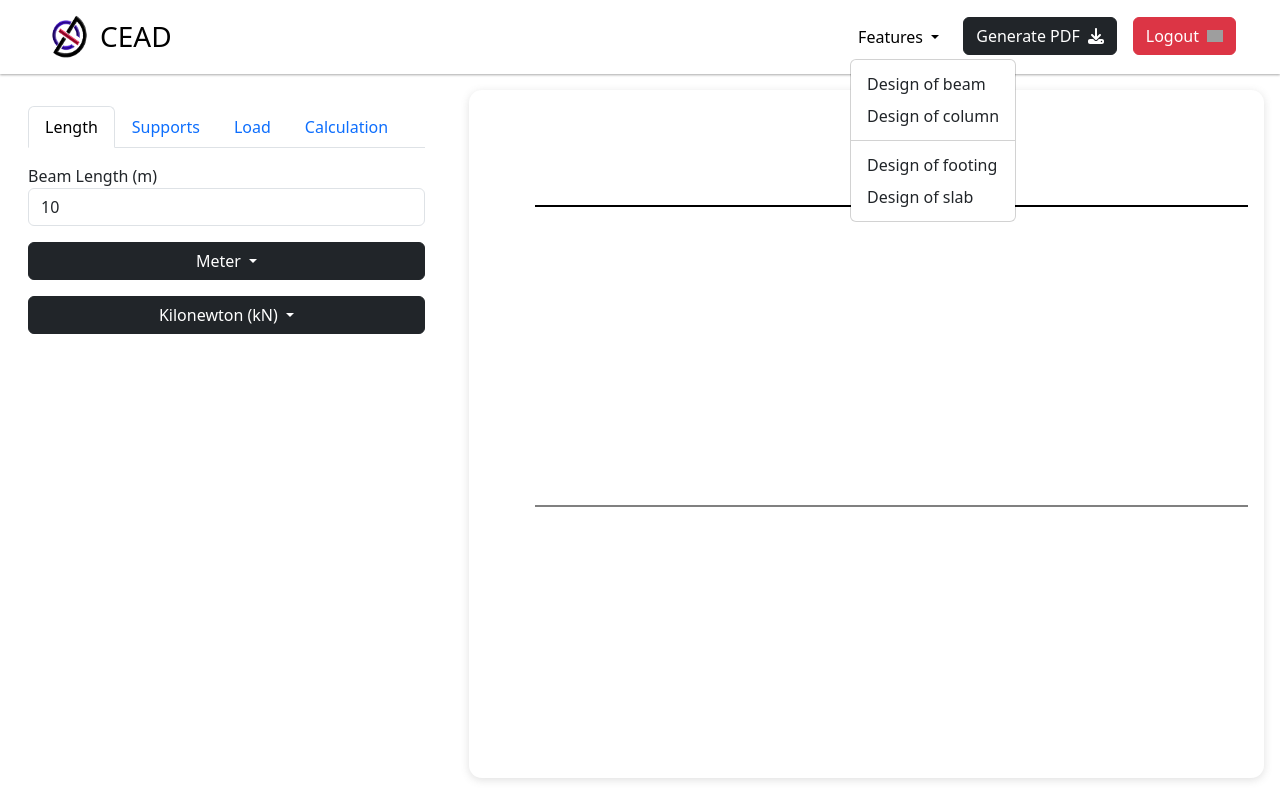
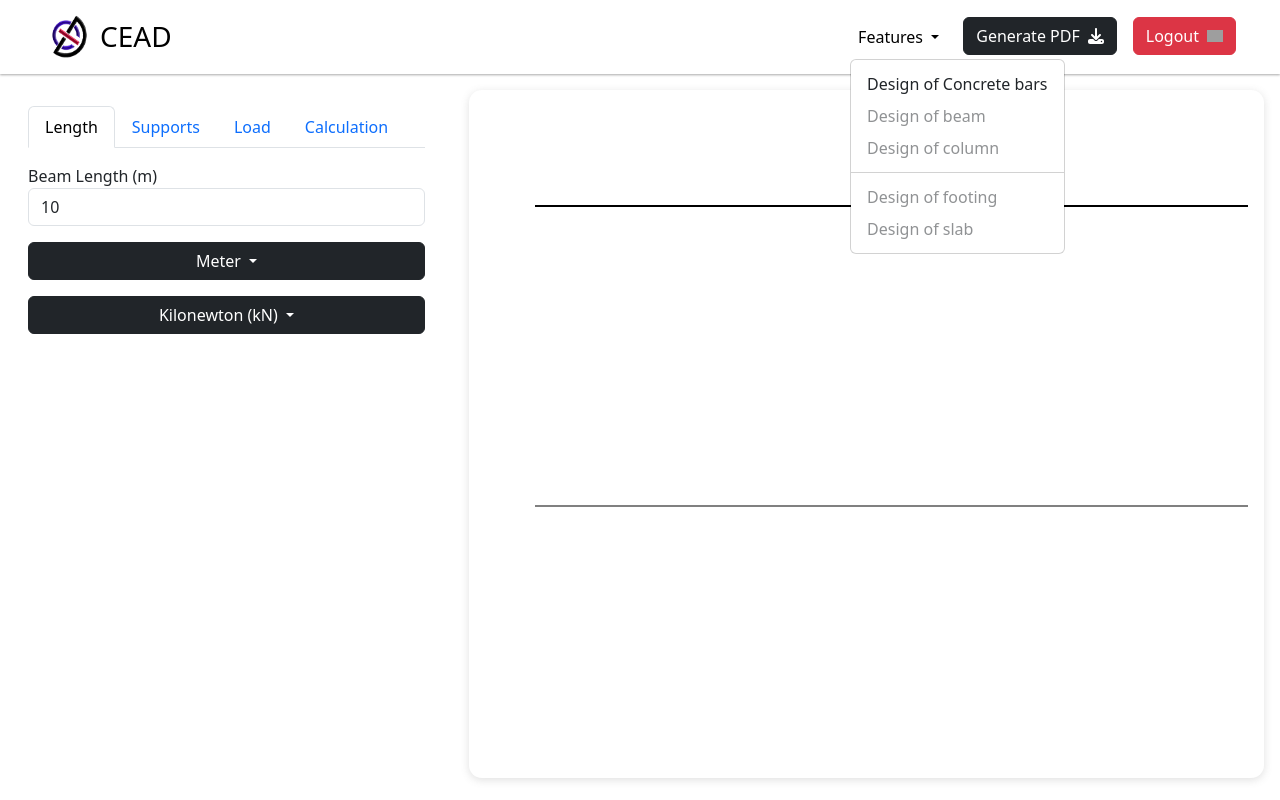
Before and after one commit to Midhunnairts/beam-builder, an Angular app: page /dashboard in a window 1280 px wide. Both pictures are taken after a click on the button "Features". Built offline with nearby package versions, Linux system fonts and the light colour scheme; grey boxes are pictures that could not be loaded.

Commit message:
changes in navbar

```diff
--- a/src/app/navbar/navbar.component.html
+++ b/src/app/navbar/navbar.component.html
@@ -8,25 +8,15 @@
 </div> -->
 <nav class="navbar navbar-expand-lg bg-body-tertiary">
   <div class="container-fluid">
-    <a class="navbar-brand d-flex gap-2 align-items-center" href="#"
-      ><img src="/assets/images/cead-logo.png" class="navbar-logo" />
-      <h3 class="m-0">CEAD</h3></a
-    >
-    <button
-      class="navbar-toggler"
-      type="button"
-      data-bs-toggle="collapse"
-      data-bs-target="#navbarSupportedContent"
-      aria-controls="navbarSupportedContent"
-      aria-expanded="false"
-      aria-label="Toggle navigation"
-    >
+    <a class="navbar-brand d-flex gap-2 align-items-center" href="/dashboard"><img src="/assets/images/cead-logo.png"
+        class="navbar-logo" />
+      <h3 class="m-0">CEAD</h3>
+    </a>
+    <button class="navbar-toggler" type="button" data-bs-toggle="collapse" data-bs-target="#navbarSupportedContent"
+      aria-controls="navbarSupportedContent" aria-expanded="false" aria-label="Toggle navigation">
       <span class="navbar-toggler-icon"></span>
     </button>
-    <div
-      class="collapse navbar-collapse justify-content-md-end"
-      id="navbarSupportedContent"
-    >
+    <div class="collapse navbar-collapse justify-content-md-end" id="navbarSupportedContent">
       <!-- <ul class="navbar-nav me-auto mb-2 mb-lg-0">
         <li class="nav-item">
           <a class="nav-link active" aria-current="page" href="#">Home</a>
@@ -58,21 +48,18 @@
       <div class="d-flex gap-3">
         <ul class="navbar-nav me-auto mb-2 mb-lg-0 gap-3">
           <li class="nav-item dropdown">
-            <a
-              class="nav-link dropdown-toggle"
-              href="#"
-              role="button"
-              data-bs-toggle="dropdown"
-              aria-expanded="false"
-            >
+            <a class="nav-link dropdown-toggle" href="#" role="button" data-bs-toggle="dropdown" aria-expanded="false">
               Features
             </a>
             <ul class="dropdown-menu">
-              <li><a class="dropdown-item" href="#">Design of beam</a></li>
-              <li><a class="dropdown-item" href="#">Design of column</a></li>
-              <li><hr class="dropdown-divider" /></li>
-              <li><a class="dropdown-item" href="#">Design of footing</a></li>
-              <li><a class="dropdown-item" href="#">Design of slab</a></li>
+              <li><a class="dropdown-item" href="/concrete">Design of Concrete bars</a></li>
+              <li><a class="dropdown-item disabled" href="#">Design of beam</a></li>
+              <li><a class="dropdown-item disabled" href="#">Design of column</a></li>
+              <li>
+                <hr class="dropdown-divider" />
+              </li>
+              <li><a class="dropdown-item disabled" href="#">Design of footing</a></li>
+              <li><a class="dropdown-item disabled" href="#">Design of slab</a></li>
             </ul>
           </li>
           <li class="nav-item">
@@ -81,7 +68,30 @@
             </button>
           </li>
           <li class="nav-item ">
-            <button class="btn btn-danger d-flex gap-2 align-items-center">Logout<img src="assets/images/logout.svg" width="16px" /></button>
+            <!-- Button trigger modal -->
+            <button type="button" class="btn btn-danger d-flex gap-2 align-items-center" data-bs-toggle="modal"
+              data-bs-target="#exampleModal">
+              Logout<img src="assets/images/logout.svg" width="16px" />
+            </button>
+
+            <!-- Modal -->
+            <div class="modal fade" id="exampleModal" tabindex="-1" aria-labelledby="exampleModalLabel"
+              aria-hidden="true">
+              <div class="modal-dialog">
+                <div class="modal-content">
+                  <div class="modal-header">
+                    <h5 class="modal-title" id="exampleModalLabel"> Do you want to logout?</h5>
+                    <button type="button" class="btn-close" data-bs-dismiss="modal" aria-label="Close"></button>
+                  </div>
+                  <div class="modal-footer d-flex justify-content-end gap-2">
+                    <button type="button" class="btn btn-secondary" data-bs-dismiss="modal">Cancel</button>
+                    <a href="/" class="btn btn-dark">Continue</a>
+                  </div>
+                </div>
+              </div>
+            </div>
+
+            <!-- <button class="btn btn-danger d-flex gap-2 align-items-center">Logout<img src="assets/images/logout.svg" width="16px" /></button> -->
           </li>
         </ul>
       </div>
```
